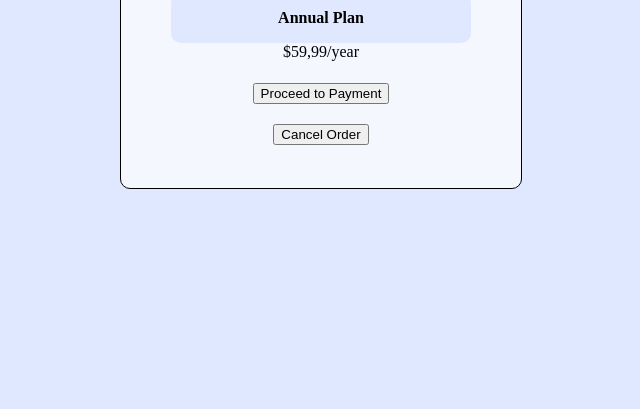
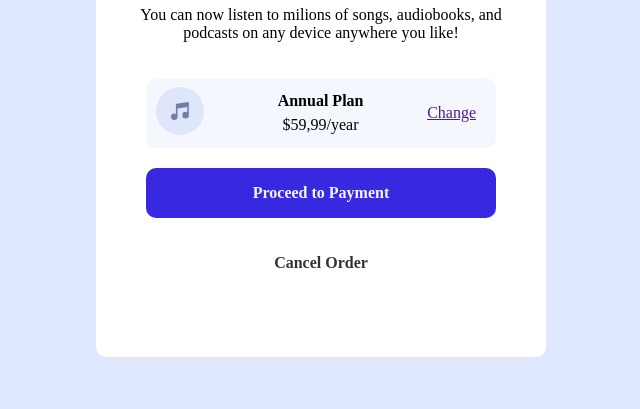
Before and after one commit to Lucas-S-Guilherme/web1, a plain HTML site: page desafioAula3/index.html in a window 1280 px wide. Shown: the part 391-800 px from the top of the page, without its empty margins (319-959 px from the left). Drawn offline with Linux system fonts and the light colour scheme; a web font is replaced by a local one.

Commit message:
"terminado"

```diff
--- a/desafioAula3/css/style.css
+++ b/desafioAula3/css/style.css
@@ -5,10 +5,43 @@
     }
   }
 
+  @font-face {
+    font-family: RedHat;
+    src: url(../fonts/Red_Hat_Display/static/RedHatDisplay-Regular.ttf);
+    /* Pesos: 500, 700, 900 */
+  }
+
+  @font-face {
+    font-family: RedHat;
+    src: url(../fonts/Red_Hat_Display/static/RedHatDisplay-ExtraBold.ttf);
+    font-weight: 900;
+  }
+
+  @font-face {
+    font-family: RedHat;
+    src: url(../fonts/Red_Hat_Display/static/RedHatDisplay-ExtraBold.ttf);
+    font-weight: 900;
+  }
+
+  @font-face {
+    font-family: RedHat;
+    src: url(../fonts/Red_Hat_Display/static/RedHatDisplay-Light.ttf);
+    font-weight: 300;
+  }
+
+
+  :root{
+    --AzulClaro: hsl(225, 100%, 94%);
+    --AzulBrilhante: hsl(245, 75%, 52%);
+    --AzulMuitoClaro: hsl(225, 100%, 98%);
+    --AzulDessaturado: hsl(224, 23%, 55%);
+    --AzulEscuro: hsl(223, 47%, 23%);
+  }
+
 body{
     background-image: url(../images/pattern-background-desktop.svg);
     background-repeat: no-repeat;
-    background-size: 100%;
+    background-size: 100% 50%;
     background-color: hsl(225, 100%, 94%);
     display: flex;
     flex-direction: column;
@@ -17,22 +50,19 @@ body{
 
 }
 
-
-
 .container{
     display: flex;
     flex-direction: column;
     align-items: center;
     justify-content: center;
-    width: 400px;
-    height: 550px;
-    border: 1px solid black;
+    width: 450px;
+    height: 90vh;
     margin: 0 auto;
     border-radius: 10px;
     margin: 20px;
     background-image: url(../images/illustration-hero.svg);
     background-repeat: no-repeat;
-    background-color: hsl(225, 100%, 98%);
+    background-color: white;
 
 }
 
@@ -43,25 +73,100 @@ body{
 
 .boxPay{
     text-align: center;
+    font-family: RedHat;
+    margin: 20px;
+}
+
+.boxPay h1 {
+    font-weight: 900;
+}
+
+.boxPay p {
+    font-weight:300;
+}
+
+.boxPrice{
+    width: 350px;
+    height: 70px;
+    border-radius: 10px;
+    background-color: var(--AzulMuitoClaro);
+    text-align: center;
+    align-items: center;
+    justify-content: space-between;
+    display: flex;
+    font-family: RedHat;
+
+
+}
+.boxPrice p{
+    align-self: center;
+    line-height: 0.5;
+}
+
+.mudar{
+    margin:0 20px 0 0;
 
 }
 
-.boxPrice{
-    width: 300px;
-    height: 50px;
-    border-radius: 10px;
-    background-color: hsl(225, 100%, 94%);
-    text-align: center;
+.price{
+    font-weight: 300;
+
 }
 
+
+.musicIcon{
+    margin: 10px;
+    justify-self: center;
+}
+
+
 .payButton{
-    margin-top: 20px;
-    padding-top: 20px;
+  border: none;
+  border-radius: 10px;
+  background-color: var(--AzulBrilhante);
+  font-size: 16px;
+  cursor: pointer;
+  width: 350px;
+  height: 50px;
+  display: flex;
+  flex-direction: column;
+  text-align: center;
+  justify-content: center;
+  align-items: center;
+  margin: 20px;
+  font-family: RedHat;
+  font-weight: 900;
+
+}
+
+.payButton a{
+    text-decoration: none;
+    color: whitesmoke;
 
 }
 
 .cancelButton{
-    margin: 20px;
+    border: none;
+  border-radius: 10px;
+  font-size: 16px;
+  cursor: pointer;
+  width: 300px;
+  height: 50px;
+  display: flex;
+  flex-direction: column;
+  text-align: center;
+  justify-content: center;
+  align-items: center;
+
+  font-family: RedHat;
+  font-weight: 900;
+}
+
+.cancelButton a{
+    text-decoration: none;
+    color: black;
+    opacity: 80%;
+
 }
 
 .botao{
--- a/desafioAula3/index.html
+++ b/desafioAula3/index.html
@@ -28,16 +28,32 @@
 
                 </div>
 
-                <div class="boxPrice"> <p><strong>Annual Plan</strong></p>
-                    <p>$59,99/year</p>
+                <div class="boxPrice">
+                    <div class="musicIcon">
+                        <img src="images/icon-music.svg" alt="Simbolo">
+                    </div>
+
+                    <div>
+                        <p><strong>Annual Plan</strong></p>
+                        <p class="price">$59,99/year</p>
+                    </div>
+
+                    <div class="mudar">
+
+                        <a href="">Change</a>
+
+                    </div>
+
                 </div>
 
                 <div class="payButton">
-                    <button type="button"> Proceed to Payment </button>
+                   <a href="#">Proceed to Payment</a>
+
                 </div>
 
                 <div class="cancelButton">
-                    <button type="button">Cancel Order</button>
+                    <a href="#">Cancel Order</a>
+
                 </div>
 
 
```
